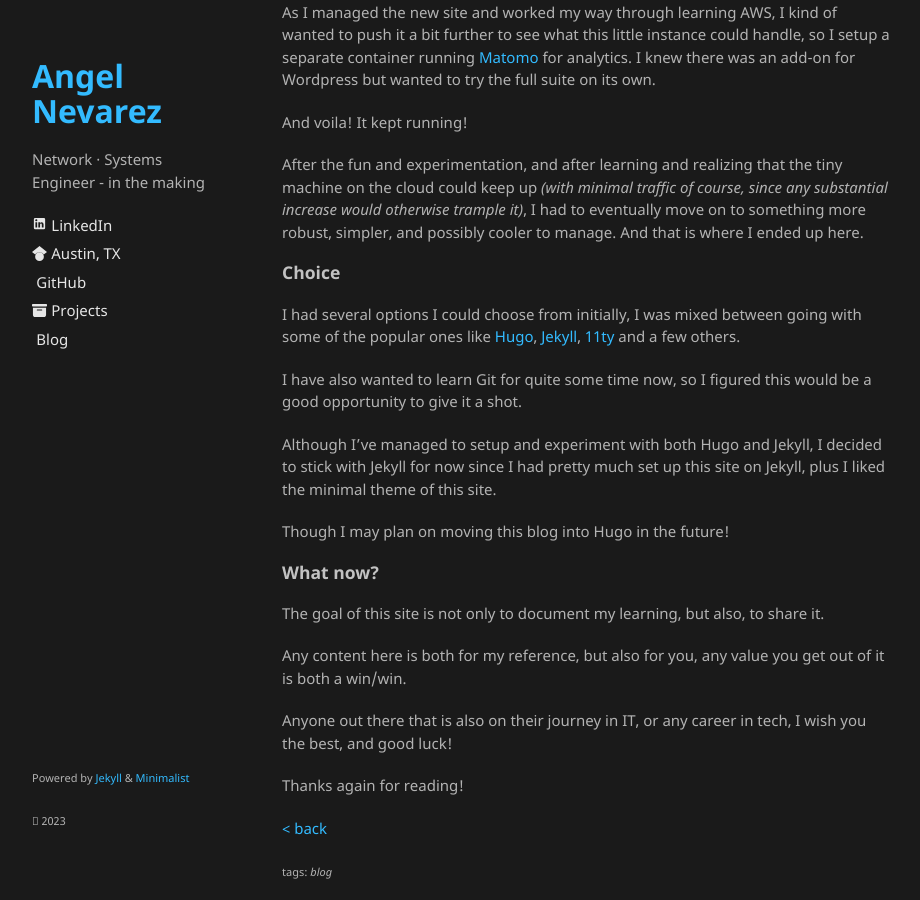
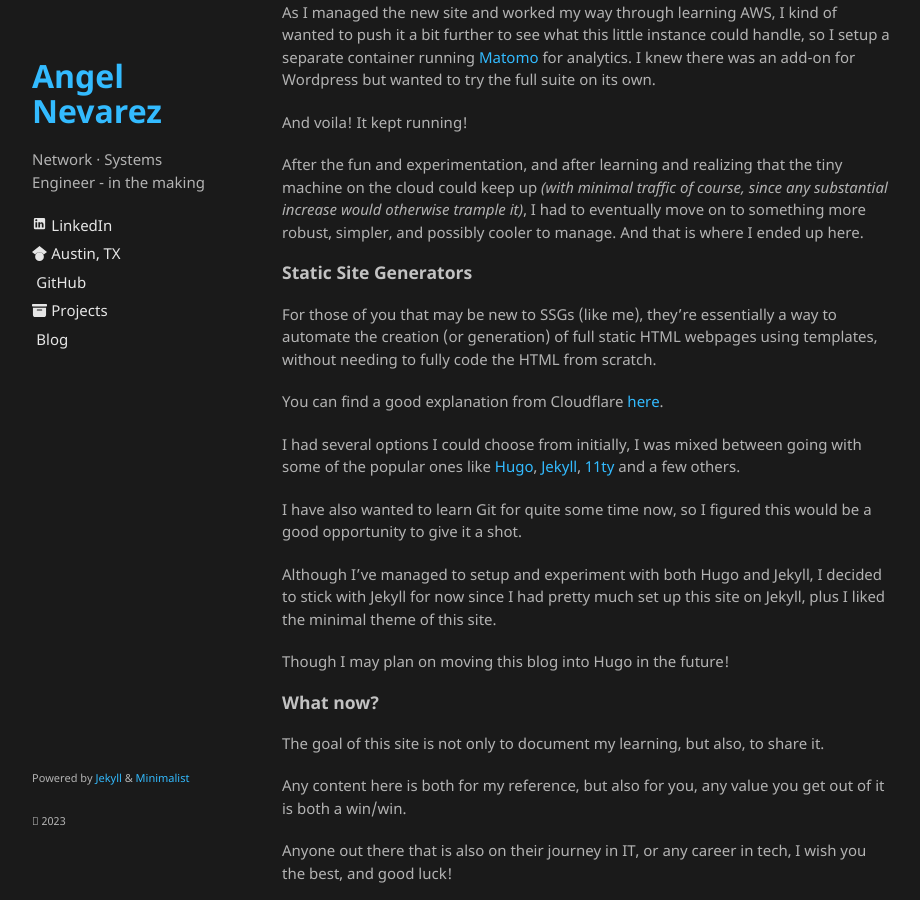
Before and after one commit to netsparse/main-site, a Jekyll site: the page built from _posts/2023-01-22-journey.md, in a window 1280 px wide and 900 px high, scrolled down 1192 px. Shown: the whole window, without its empty margins (178-1098 px from the left). Built offline with Jekyll 4.4.1, drawn with Linux system fonts in a browser that asks for light colours.

Commit message:
post revisions

```diff
--- a/_posts/2023-01-22-journey.md
+++ b/_posts/2023-01-22-journey.md
@@ -47,7 +47,11 @@ And voila! It kept running!
 
 After the fun and experimentation, and after learning and realizing that the tiny machine on the cloud could keep up _(with minimal traffic of course, since any substantial increase would otherwise trample it)_, I had to eventually move on to something more robust, simpler, and possibly cooler to manage. And that is where I ended up here.
 
-### Choice
+### Static Site Generators
+For those of you that may be new to SSGs (like me), they're essentially a way to automate the creation (or generation) of full static HTML webpages using templates, without needing to fully code the HTML from scratch.
+
+You can find a good explanation from Cloudflare [here](https://www.cloudflare.com/learning/performance/static-site-generator/).
+
 I had several options I could choose from initially, I was mixed between going with some of the popular ones like [Hugo](https://gohugo.io/), [Jekyll](https://jekyllrb.com/), [11ty](https://www.11ty.dev/) and a few others.
 
 I have also wanted to learn Git for quite some time now, so I figured this would be a good opportunity to give it a shot.
```
